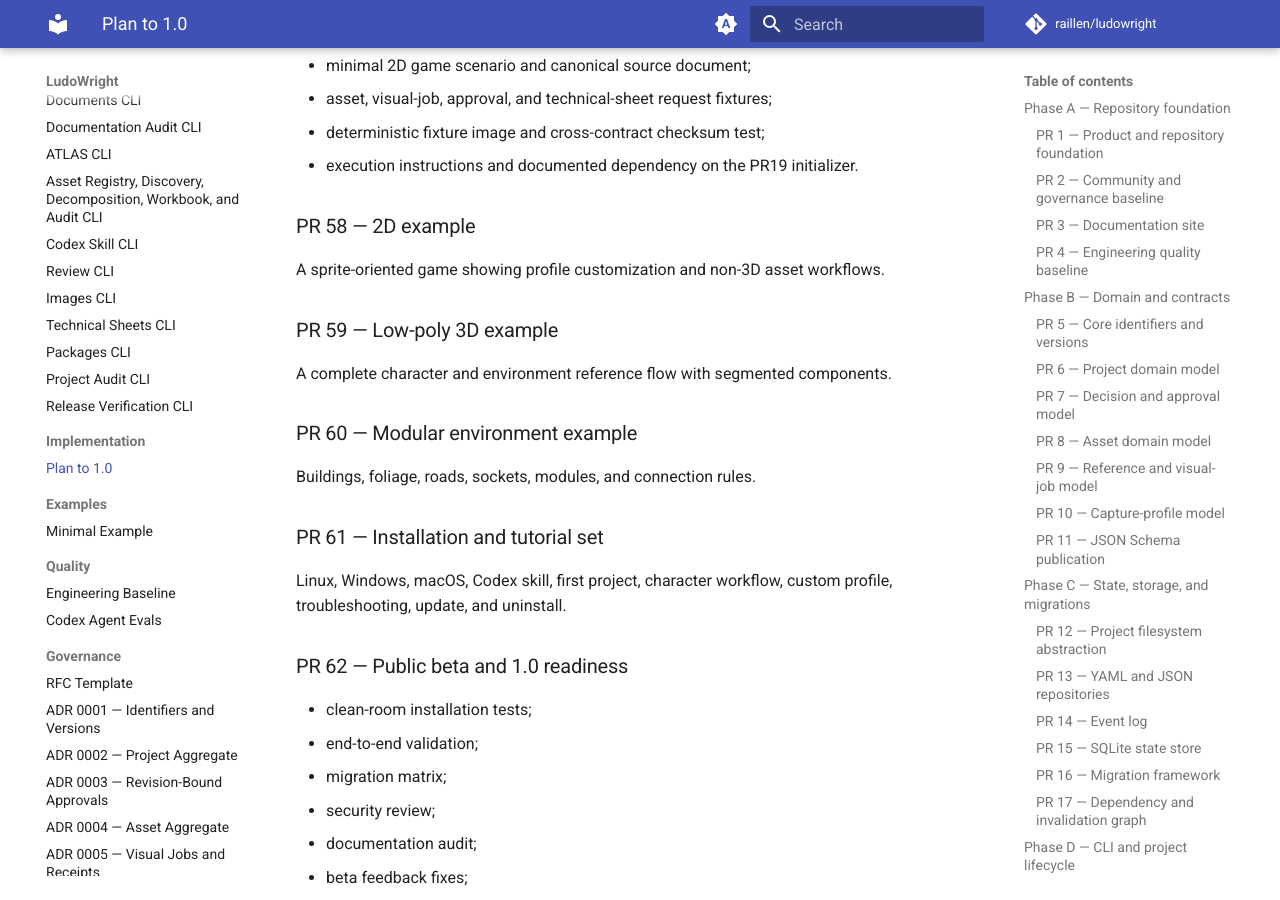
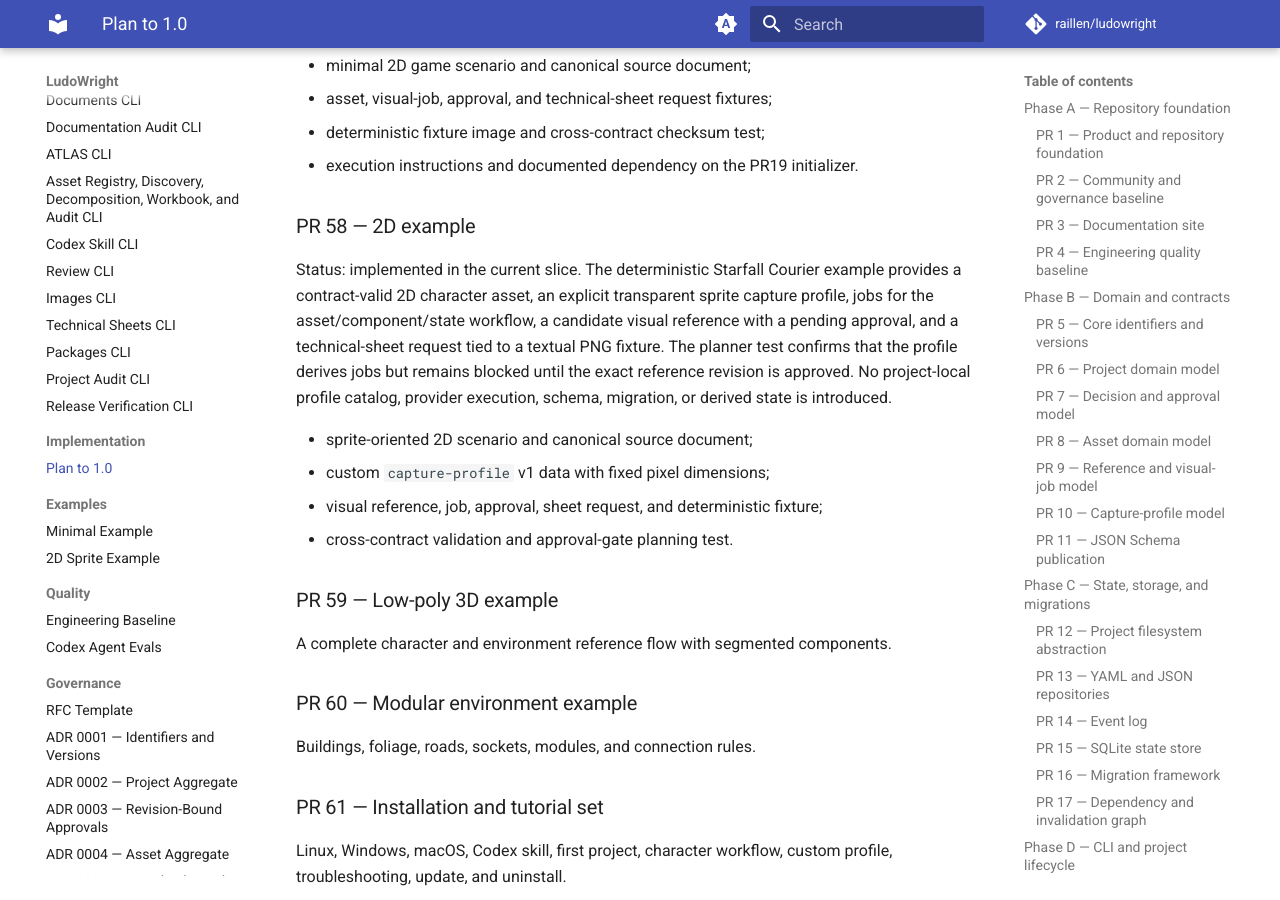
Before and after one commit to raillen/ludowright, an MkDocs documentation site: the page built from docs/plans/IMPLEMENTATION_PLAN.md, in a window 1280 px wide and 900 px high, scrolled down 17754 px. Built offline with MkDocs 1.6.1 and Material for MkDocs 9.7.7, drawn with Linux system fonts in a browser that asks for light colours; comment, search, counter and statistics services are not loaded.

Commit message:
Add deterministic 2D sprite example

```diff
--- a/docs/atlas.json
+++ b/docs/atlas.json
@@ -677,6 +677,12 @@
       "path": "examples/MINIMAL.md",
       "section": "examples",
       "title": "Minimal Example"
+    },
+    {
+      "canonical_source": "examples/2D.md",
+      "path": "examples/2D.md",
+      "section": "examples",
+      "title": "2D Example"
     }
   ],
   "kind": "atlas-metadata",
--- a/docs/plans/IMPLEMENTATION_PLAN.md
+++ b/docs/plans/IMPLEMENTATION_PLAN.md
@@ -689,7 +689,19 @@
 
 ### PR 58 — 2D example
 
-A sprite-oriented game showing profile customization and non-3D asset workflows.
+Status: implemented in the current slice. The deterministic Starfall Courier
+example provides a contract-valid 2D character asset, an explicit transparent
+sprite capture profile, jobs for the asset/component/state workflow, a
+candidate visual reference with a pending approval, and a technical-sheet
+request tied to a textual PNG fixture. The planner test confirms that the
+profile derives jobs but remains blocked until the exact reference revision is
+approved. No project-local profile catalog, provider execution, schema,
+migration, or derived state is introduced.
+
+- sprite-oriented 2D scenario and canonical source document;
+- custom `capture-profile` v1 data with fixed pixel dimensions;
+- visual reference, job, approval, sheet request, and deterministic fixture;
+- cross-contract validation and approval-gate planning test.
 
 ### PR 59 — Low-poly 3D example
 
--- a/mkdocs.yml
+++ b/mkdocs.yml
@@ -78,6 +78,7 @@
       - Plan to 1.0: plans/IMPLEMENTATION_PLAN.md
   - Examples:
       - Minimal Example: examples/MINIMAL.md
+      - 2D Sprite Example: examples/2D.md
   - Quality:
       - Engineering Baseline: quality/ENGINEERING_QUALITY.md
       - Codex Agent Evals: quality/CODEX_AGENT_EVALS.md
```
Also changed, not shown: PROJECT_START.md (+1 -1 lines), docs/ATLAS.md (+2 -0 lines), docs/examples/2D.md (added, +50 -0 lines), docs/product/ROADMAP.md (+3 -2 lines), examples/2d/README.md (added, +49 -0 lines), examples/2d/project/docs/game-brief.md (added, +14 -0 lines), 10 other files.
